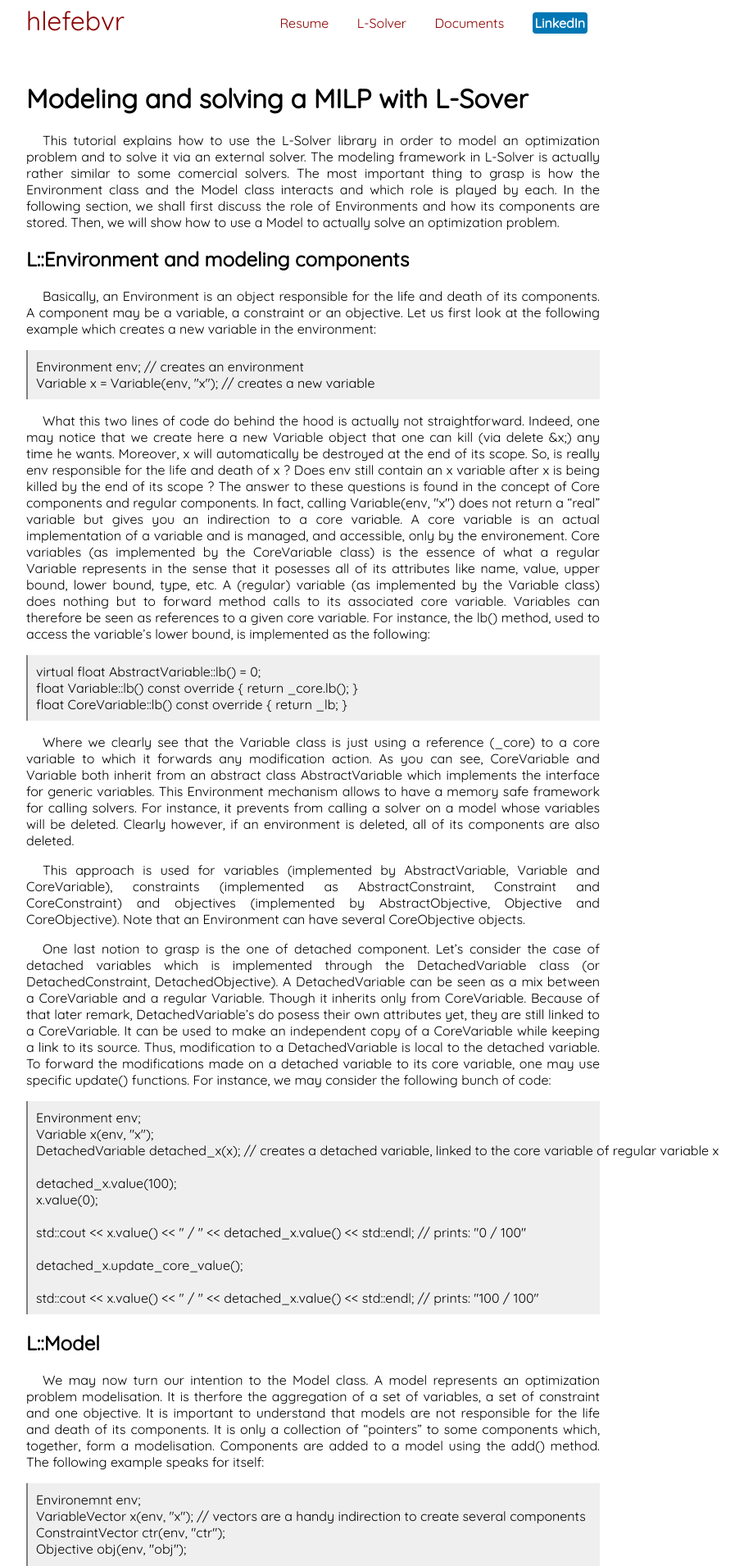
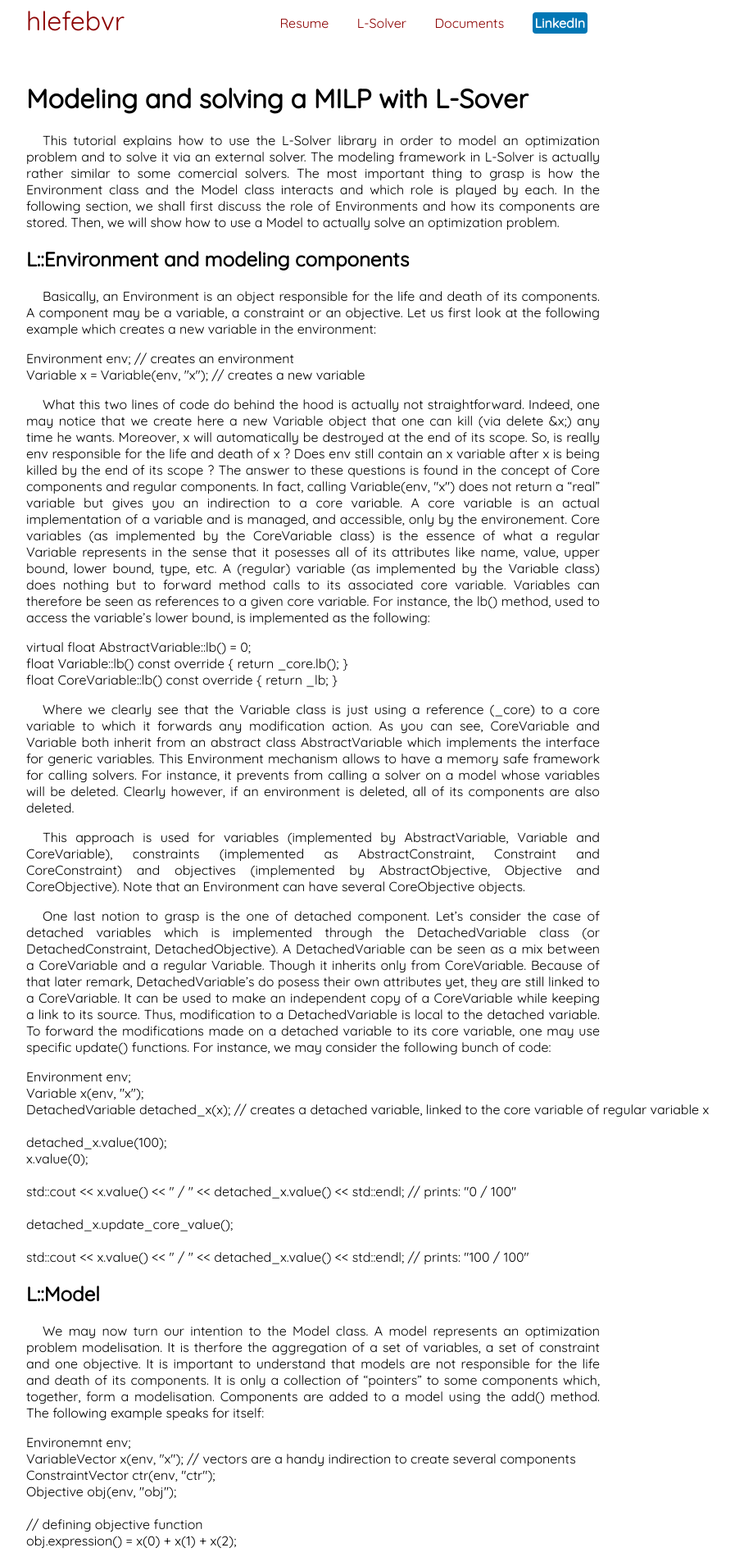
Before and after one commit to hlefebvr/hlefebvr.github.io, a Jekyll site: the page built from posts/en_lsolver_modeling_milp.md, in a window 1280 px wide. Shown: the top 1910 px of the page at 82% size, without its empty margins (258-1166 px from the left). Built offline with Jekyll 4.4.1, drawn with Linux system fonts in a browser that asks for light colours; comment, search, counter and statistics services are not loaded.

Commit message:
removed css on pre

```diff
--- a/_config.yml
+++ b/_config.yml
@@ -1,5 +1,5 @@
 title: hlefebvr
 tagline: just like home
 description: Ph.D Student at DEI - Università Di Bologna
-url: hlefebvr.github.io
-baseurl: /hlefebvr.github.io
+#url: hlefebvr.github.io
+#sbaseurl: /hlefebvr.github.io
--- a/public/css/design.css
+++ b/public/css/design.css
@@ -77,11 +77,6 @@ p {
     max-height: 100px;
     float: right;
 }
-pre {
-    padding: 10px;
-    background: #efefef;
-    border-left: 2px solid gray;
-}
 #main {
     padding-bottom: 100px;
 }
```
Also changed, not shown: l-solver-tutorials.md (+1 -1 lines).
